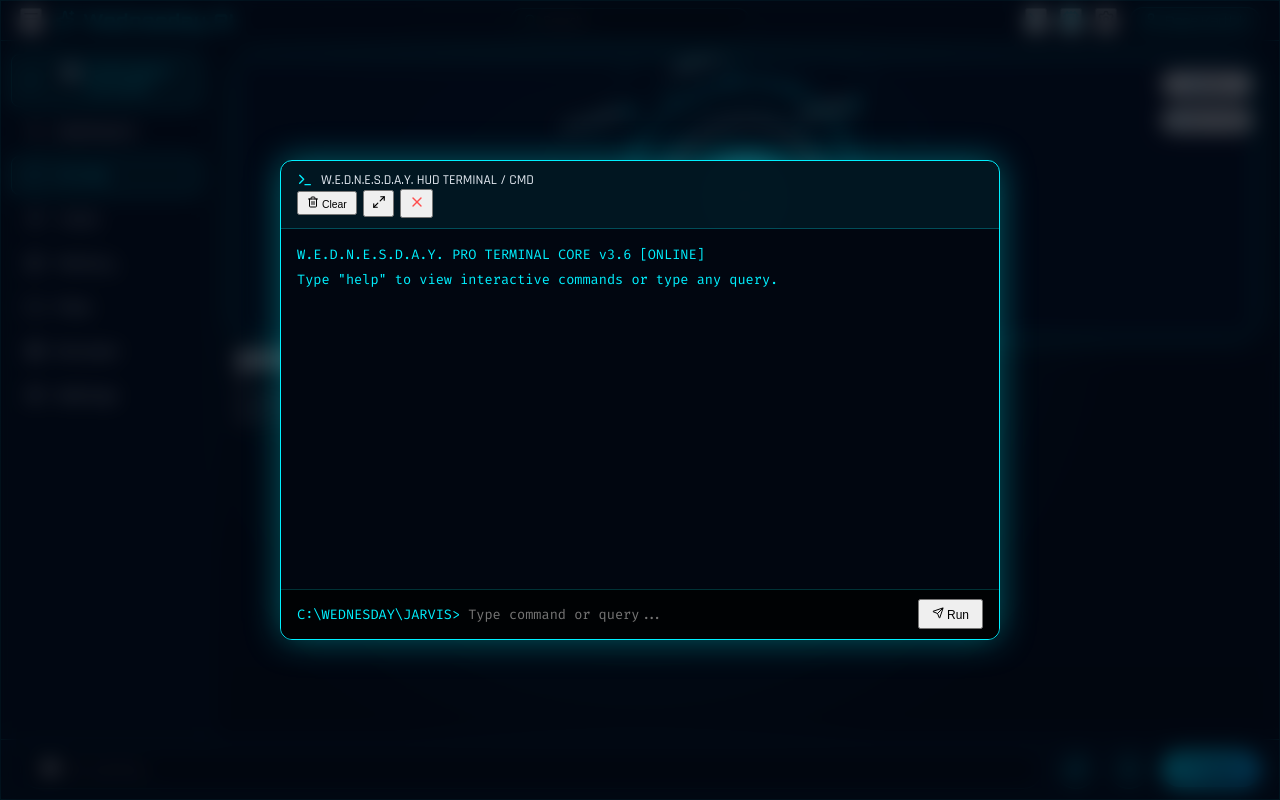
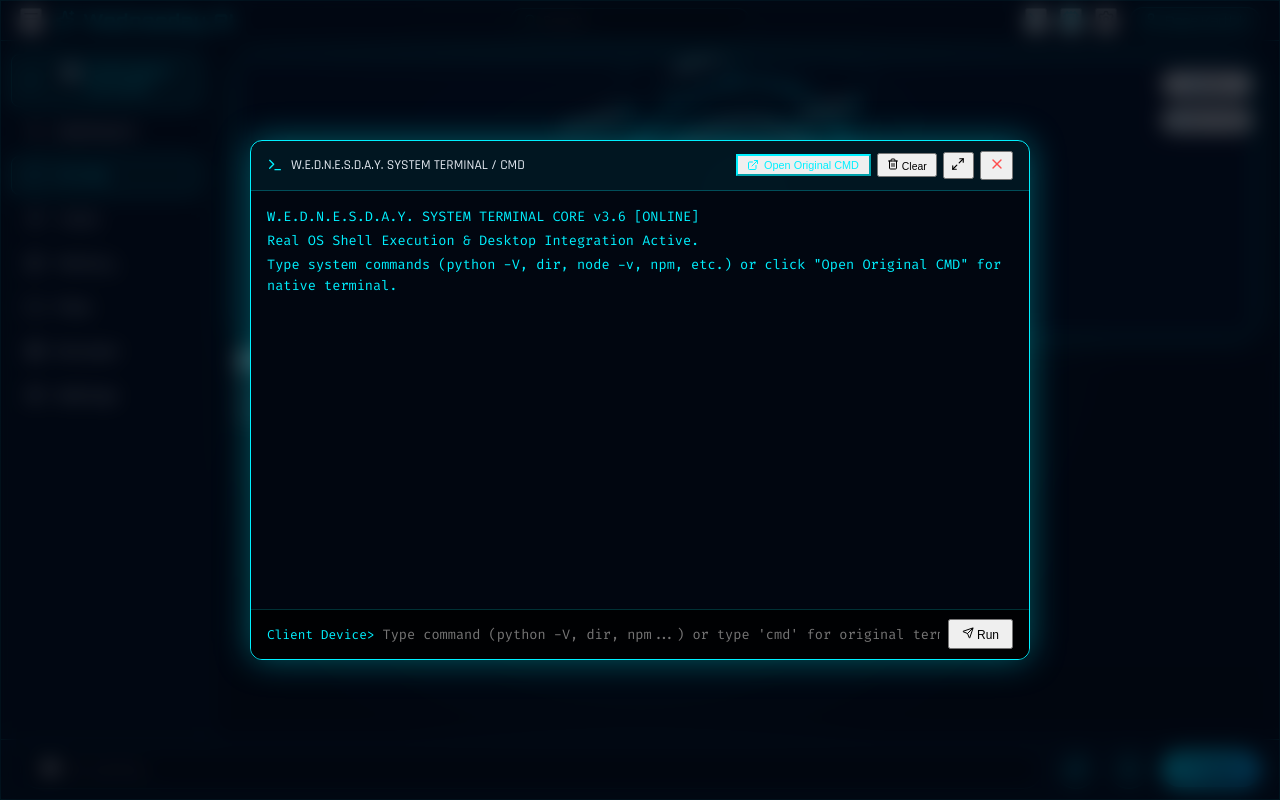
Before and after one commit to karthikhruth11-hash/wednesday, a React (Vite) app: page / in a window 1280 px wide. Both pictures are taken after a click on the button 1036 px from the left and 20 px from the top of the page. Built offline with nearby package versions, Linux system fonts and the light colour scheme; no server answers.

Commit message:
feat: Add Groq API ultra-fast AI inference integration

```diff
--- a/src/components/SettingsModal.jsx
+++ b/src/components/SettingsModal.jsx
@@ -102,6 +102,7 @@ export default function SettingsModal({ isOpen, onClose }) {
               style={{ width: '100%' }}
             >
               <option value="local">W.E.D.N.E.S.D.A.Y. Autonomous Core (Free - No API Key Needed)</option>
+              <option value="groq">Groq Cloud API (Ultra-Fast - Llama 3.3 70B / DeepSeek)</option>
               <option value="gemini">Google Gemini API (Free Tier Keys)</option>
               <option value="openai">OpenAI (ChatGPT / GPT-4o)</option>
               <option value="ollama">Local Ollama LLM (http://localhost:11434)</option>
@@ -111,17 +112,22 @@ export default function SettingsModal({ isOpen, onClose }) {
           {provider !== 'local' && provider !== 'ollama' && (
             <div>
               <label style={{ fontSize: '0.8rem', color: 'var(--cyan-bright)', fontFamily: 'Orbitron', display: 'flex', alignItems: 'center', gap: '0.4rem', marginBottom: '0.4rem' }}>
-                <Key size={14} /> {provider === 'gemini' ? 'Google Gemini API Key' : 'OpenAI API Key'}
+                <Key size={14} /> {provider === 'groq' ? 'Groq Cloud API Key' : provider === 'gemini' ? 'Google Gemini API Key' : 'OpenAI API Key'}
               </label>
               <input
                 type="password"
                 className="input-hud"
-                placeholder={provider === 'gemini' ? 'Paste Gemini API Key (AIzaSy...)' : 'Paste OpenAI API Key (sk-...)'}
+                placeholder={provider === 'groq' ? 'Paste Groq API Key (gsk_...)' : provider === 'gemini' ? 'Paste Gemini API Key (AIzaSy...)' : 'Paste OpenAI API Key (sk-...)'}
                 value={apiKey}
                 onChange={(e) => setApiKey(e.target.value)}
               />
-              <div style={{ fontSize: '0.7rem', color: 'var(--text-muted)', marginTop: '0.3rem' }}>
-                Stored locally in browser memory.
+              <div style={{ fontSize: '0.7rem', color: 'var(--text-muted)', marginTop: '0.3rem', display: 'flex', justifyContent: 'space-between', alignItems: 'center' }}>
+                <span>Stored locally in browser memory.</span>
+                {provider === 'groq' && (
+                  <a href="https://console.groq.com/keys" target="_blank" rel="noreferrer" style={{ color: 'var(--cyan-bright)', textDecoration: 'underline' }}>
+                    Get Free Groq Key
+                  </a>
+                )}
               </div>
             </div>
           )}
--- a/src/components/TerminalModal.jsx
+++ b/src/components/TerminalModal.jsx
@@ -1,24 +1,32 @@
 import React, { useState, useEffect, useRef } from 'react';
-import { Terminal, X, Minimize2, Maximize2, Trash2, Send, Play } from 'lucide-react';
+import { Terminal, X, Minimize2, Maximize2, Trash2, Send, ExternalLink, Cpu } from 'lucide-react';
 import { soundFx } from '../services/soundFx';
 import { aiAgent } from '../services/aiAgent';
 import { systemApi } from '../services/systemApi';
 
 export default function TerminalModal({ isOpen, onClose, onOpenCalculator }) {
+  const [currentCwd, setCurrentCwd] = useState('C:\\WEDNESDAY\\JARVIS');
   const [history, setHistory] = useState([
-    { type: 'sys', text: 'W.E.D.N.E.S.D.A.Y. PRO TERMINAL CORE v3.6 [ONLINE]' },
-    { type: 'sys', text: 'Type "help" to view interactive commands or type any query.' }
+    { type: 'sys', text: 'W.E.D.N.E.S.D.A.Y. SYSTEM TERMINAL CORE v3.6 [ONLINE]' },
+    { type: 'sys', text: 'Real OS Shell Execution & Desktop Integration Active.' },
+    { type: 'sys', text: 'Type system commands (python -V, dir, node -v, npm, etc.) or click "Open Original CMD" for native terminal.' }
   ]);
   const [inputVal, setInputVal] = useState('');
   const [commandHistory, setCommandHistory] = useState([]);
   const [historyIndex, setHistoryIndex] = useState(-1);
   const [isMaximized, setIsMaximized] = useState(false);
+  const [isExecuting, setIsExecuting] = useState(false);
   const terminalEndRef = useRef(null);
   const inputRef = useRef(null);
 
   useEffect(() => {
     if (isOpen) {
       setTimeout(() => inputRef.current?.focus(), 100);
+      systemApi.getTelemetry().then(data => {
+        if (data && data.userHome) {
+          setCurrentCwd(data.userHome);
+        }
+      }).catch(() => {});
     }
   }, [isOpen]);
 
@@ -28,37 +36,57 @@ export default function TerminalModal({ isOpen, onClose, onOpenCalculator }) {
 
   if (!isOpen) return null;
 
+  const handleLaunchNative = async () => {
+    soundFx.playClick();
+    setHistory(prev => [...prev, { type: 'sys', text: 'Launching Original Windows Native CMD Terminal on Desktop...' }]);
+    const res = await systemApi.launchApp('cmd');
+    if (res && res.success) {
+      setHistory(prev => [...prev, { type: 'out', text: `⚡ Native CMD Window opened: ${res.message}` }]);
+    } else {
+      setHistory(prev => [...prev, { type: 'err', text: `Failed to launch native terminal: ${res?.error || 'Unknown error'}` }]);
+    }
+  };
+
   const handleCommand = async (cmd) => {
     const trimmed = cmd.trim();
     if (!trimmed) return;
 
     soundFx.playClick();
-    setHistory(prev => [...prev, { type: 'user', text: `C:\\WEDNESDAY\\JARVIS> ${trimmed}` }]);
+    const promptPath = currentCwd || 'C:\\WEDNESDAY\\JARVIS';
+    setHistory(prev => [...prev, { type: 'user', text: `${promptPath}> ${trimmed}` }]);
     setCommandHistory(prev => [trimmed, ...prev]);
     setHistoryIndex(-1);
     setInputVal('');
 
     const lower = trimmed.toLowerCase();
 
-    // 1. Internal CLI Commands
+    // 1. Clear Screen
     if (lower === 'clear' || lower === 'cls') {
       setHistory([]);
       return;
     }
 
+    // 2. Launch Native Terminal Commands
+    if (lower === 'native' || lower === 'cmd' || lower === 'terminal' || lower === 'powershell' || lower === 'wt' || lower === 'original') {
+      await handleLaunchNative();
+      return;
+    }
+
+    // 3. Help Command
     if (lower === 'help') {
       setHistory(prev => [
         ...prev,
-        { type: 'out', text: 'AVAILABLE TERMINAL COMMANDS:' },
-        { type: 'out', text: '  calc / calculator   - Launch Quantum Calculator' },
-        { type: 'out', text: '  open <site/app>     - Open website or app (e.g. open youtube)' },
-        { type: 'out', text: '  play <song>         - Play music on YouTube/Spotify' },
-        { type: 'out', text: '  date / time         - Show current system timestamp' },
-        { type: 'out', text: '  sys / status        - Display W.E.D.N.E.S.D.A.Y. core telemetry' },
-        { type: 'out', text: '  cls / clear         - Clear terminal console' },
-        { type: 'out', text: '  eval <code>         - Execute JS code snippet' },
-        { type: 'out', text: '  native              - Launch Windows Native CMD Prompt' },
-        { type: 'out', text: '  <any text>          - Query AI Core agent directly' }
+        { type: 'sys', text: '==================== W.E.D.N.E.S.D.A.Y. TERMINAL HELP ====================' },
+        { type: 'out', text: '  original / cmd / native  - Launch real Windows Command Prompt window' },
+        { type: 'out', text: '  python -V / node -v / dir- Execute real system commands directly' },
+        { type: 'out', text: '  cd <path>               - Navigate directories' },
+        { type: 'out', text: '  calc / calculator       - Launch Quantum Calculator' },
+        { type: 'out', text: '  date / time             - Display current system timestamp' },
+        { type: 'out', text: '  sys / status            - Display core telemetry status' },
+        { type: 'out', text: '  clear / cls             - Clear terminal console history' },
+        { type: 'out', text: '  eval <code>             - Execute client JavaScript snippet' },
+        { type: 'out', text: '  ai <question>           - Query AI Assistant directly' },
+        { type: 'sys', text: '========================================================================' }
       ]);
       return;
     }
@@ -79,18 +107,10 @@ export default function TerminalModal({ isOpen, onClose, onOpenCalculator }) {
         ...prev,
         { type: 'out', text: '----------------------------------------' },
         { type: 'out', text: 'SYSTEM ENGINE STATUS: 100% OPTIMAL' },
-        { type: 'out', text: 'CORE: SIGMA Arc Reactor (Deep Llama 70B / GPT-4o)' },
-        { type: 'out', text: 'LATENCY: 12ms | MEMORY: 64MB Allocation' },
-        { type: 'out', text: 'AUDIO SPEECH ENGINE: Active' },
+        { type: 'out', text: `WORKING DIRECTORY: ${promptPath}` },
+        { type: 'out', text: 'EXECUTION MODE: Real OS Shell & Subprocess Bridge' },
         { type: 'out', text: '----------------------------------------' }
       ]);
-      return;
-    }
-
-    if (lower === 'native') {
-      setHistory(prev => [...prev, { type: 'sys', text: 'Attempting to launch Windows Native CMD prompt...' }]);
-      const res = await systemApi.launchApp('cmd');
-      setHistory(prev => [...prev, { type: res.success ? 'out' : 'err', text: res.message || res.error }]);
       return;
     }
 
@@ -106,12 +126,57 @@ export default function TerminalModal({ isOpen, onClose, onOpenCalculator }) {
       return;
     }
 
-    // 2. Query AI Agent
+    if (lower.startsWith('ai ') || lower.startsWith('ask ')) {
+      const aiPrompt = trimmed.replace(/^(ai|ask)\s+/i, '');
+      try {
+        const res = await aiAgent.processQuery(aiPrompt, 'jarvis');
+        setHistory(prev => [...prev, { type: 'out', text: res.reply }]);
+      } catch (err) {
+        setHistory(prev => [...prev, { type: 'err', text: `AI Error: ${err.message}` }]);
+      }
+      return;
+    }
+
+    // 4. Execute Real System OS Command
+    setIsExecuting(true);
     try {
-      const res = await aiAgent.processQuery(trimmed, 'jarvis');
-      setHistory(prev => [...prev, { type: 'out', text: res.reply }]);
+      const res = await systemApi.execCommand(trimmed, currentCwd);
+      setIsExecuting(false);
+
+      if (res) {
+        if (res.cwd) {
+          setCurrentCwd(res.cwd);
+        }
+
+        if (res.stdout) {
+          const lines = res.stdout.trimEnd().split('\n');
+          lines.forEach(line => {
+            setHistory(prev => [...prev, { type: 'out', text: line }]);
+          });
+        }
+
+        if (res.stderr) {
+          const lines = res.stderr.trimEnd().split('\n');
+          lines.forEach(line => {
+            setHistory(prev => [...prev, { type: 'err', text: line }]);
+          });
+        }
+
+        if (!res.stdout && !res.stderr && res.error) {
+          setHistory(prev => [...prev, { type: 'err', text: res.error }]);
+        }
+
+        if (!res.stdout && !res.stderr && res.success && !trimmed.toLowerCase().startsWith('cd')) {
+          setHistory(prev => [...prev, { type: 'sys', text: 'Command executed successfully.' }]);
+        }
+      } else {
+        // Fallback to AI Agent if system API call is null
+        const aiRes = await aiAgent.processQuery(trimmed, 'jarvis');
+        setHistory(prev => [...prev, { type: 'out', text: aiRes.reply }]);
+      }
     } catch (err) {
-      setHistory(prev => [...prev, { type: 'err', text: `Error processing command: ${err.message}` }]);
+      setIsExecuting(false);
+      setHistory(prev => [...prev, { type: 'err', text: `Execution Failure: ${err.message}` }]);
     }
   };
 
@@ -154,10 +219,10 @@ export default function TerminalModal({ isOpen, onClose, onOpenCalculator }) {
       padding: isMaximized ? '0' : '1.5rem'
     }}>
       <div className="hud-card" style={{
-        width: isMaximized ? '100vw' : '720px',
-        height: isMaximized ? '100vh' : '480px',
-        maxWidth: isMaximized ? '100vw' : '90vw',
-        maxHeight: isMaximized ? '100vh' : '85vh',
+        width: isMaximized ? '100vw' : '780px',
+        height: isMaximized ? '100vh' : '520px',
+        maxWidth: isMaximized ? '100vw' : '92vw',
+        maxHeight: isMaximized ? '100vh' : '88vh',
         background: 'rgba(2, 10, 22, 0.98)',
         border: '1px solid var(--cyan-bright)',
         boxShadow: '0 0 35px rgba(0, 240, 255, 0.35)',
@@ -170,13 +235,25 @@ export default function TerminalModal({ isOpen, onClose, onOpenCalculator }) {
         <div className="hud-card-header" style={{
           borderBottom: '1px solid rgba(0, 240, 255, 0.25)',
           padding: '0.6rem 1rem',
-          background: 'rgba(0, 240, 255, 0.05)'
+          background: 'rgba(0, 240, 255, 0.05)',
+          display: 'flex',
+          justifyContent: 'space-between',
+          alignItems: 'center'
         }}>
           <span className="hud-card-title" style={{ fontSize: '0.85rem', display: 'flex', alignItems: 'center', gap: '0.5rem' }}>
-            <Terminal size={16} color="#00f0ff" /> W.E.D.N.E.S.D.A.Y. HUD TERMINAL / CMD
+            <Terminal size={16} color="#00f0ff" /> W.E.D.N.E.S.D.A.Y. SYSTEM TERMINAL / CMD
           </span>
 
           <div style={{ display: 'flex', gap: '0.4rem', alignItems: 'center' }}>
+            <button
+              className="btn-hud"
+              onClick={handleLaunchNative}
+              style={{ fontSize: '0.68rem', padding: '0.2rem 0.6rem', display: 'flex', alignItems: 'center', gap: '0.3rem', color: '#00f0ff', borderColor: '#00f0ff' }}
+              title="Open Original Windows CMD Terminal Window on Desktop"
+            >
+              <ExternalLink size={12} /> Open Original CMD
+            </button>
+
             <button
               className="btn-hud"
               onClick={() => { soundFx.playClick(); setHistory([]); }}
@@ -213,7 +290,7 @@ export default function TerminalModal({ isOpen, onClose, onOpenCalculator }) {
             flex: 1,
             padding: '1rem',
             overflowY: 'auto',
-            fontFamily: 'Fira Code, monospace',
+            fontFamily: 'Fira Code, Consolas, monospace',
             fontSize: '0.85rem',
             lineHeight: '1.5',
             background: '#010610',
@@ -225,15 +302,27 @@ export default function TerminalModal({ isOpen, onClose, onOpenCalculator }) {
             <div
               key={idx}
               style={{
-                color: item.type === 'user' ? '#ffffff' : item.type === 'sys' ? '#00f0ff' : item.type === 'err' ? '#ff4d4d' : '#a0aec0',
-                marginBottom: '0.3rem',
+                color: item.type === 'user'
+                  ? '#ffffff'
+                  : item.type === 'sys'
+                    ? '#00f0ff'
+                    : item.type === 'err'
+                      ? '#ff5555'
+                      : '#cbd5e0',
+                marginBottom: '0.25rem',
                 wordBreak: 'break-word',
-                fontWeight: item.type === 'user' ? 'bold' : 'normal'
+                fontWeight: item.type === 'user' ? 'bold' : 'normal',
+                whiteSpace: 'pre-wrap'
               }}
             >
               {item.text}
             </div>
           ))}
+          {isExecuting && (
+            <div style={{ color: '#00f0ff', opacity: 0.8, fontStyle: 'italic', display: 'flex', alignItems: 'center', gap: '0.4rem' }}>
+              <Cpu size={14} className="spin-anim" /> Executing command in system shell...
+            </div>
+          )}
           <div ref={terminalEndRef} />
         </div>
 
@@ -243,11 +332,22 @@ export default function TerminalModal({ isOpen, onClose, onOpenCalculator }) {
           alignItems: 'center',
           gap: '0.5rem',
           padding: '0.6rem 1rem',
-          background: 'rgba(0, 0, 0, 0.8)',
+          background: 'rgba(0, 0, 0, 0.85)',
           borderTop: '1px solid rgba(0, 240, 255, 0.2)'
         }}>
-          <span style={{ color: 'var(--cyan-bright)', fontFamily: 'Fira Code', fontSize: '0.85rem', whiteSpace: 'nowrap' }}>
-            C:\WEDNESDAY\JARVIS&gt;
+          <span
+            style={{
+              color: 'var(--cyan-bright)',
+              fontFamily: 'Fira Code, Consolas, monospace',
+              fontSize: '0.8rem',
+              whiteSpace: 'nowrap',
+              maxWidth: '320px',
+              overflow: 'hidden',
+              textOverflow: 'ellipsis'
+            }}
+            title={currentCwd}
+          >
+            {currentCwd}&gt;
           </span>
           <input
             ref={inputRef}
@@ -255,20 +355,22 @@ export default function TerminalModal({ isOpen, onClose, onOpenCalculator }) {
             value={inputVal}
             onChange={(e) => setInputVal(e.target.value)}
             onKeyDown={handleKeyDown}
-            placeholder="Type command or query..."
+            disabled={isExecuting}
+            placeholder="Type command (python -V, dir, npm...) or type 'cmd' for original terminal..."
             style={{
               flex: 1,
               background: 'transparent',
               border: 'none',
               outline: 'none',
               color: '#ffffff',
-              fontFamily: 'Fira Code',
+              fontFamily: 'Fira Code, Consolas, monospace',
               fontSize: '0.85rem'
             }}
           />
           <button
             className="btn-hud"
             onClick={() => handleCommand(inputVal)}
+            disabled={isExecuting}
             style={{ padding: '0.35rem 0.75rem', fontSize: '0.75rem' }}
           >
             <Send size={12} /> Run
--- a/src/services/systemApi.js
+++ b/src/services/systemApi.js
@@ -139,11 +139,11 @@ export const systemApi = {
     };
   },
 
-  async execCommand(command) {
+  async execCommand(command, cwd = '') {
     const backendRes = await fetchWithFallback('/system/exec', {
       method: 'POST',
       headers: { 'Content-Type': 'application/json' },
-      body: JSON.stringify({ command })
+      body: JSON.stringify({ command, cwd })
     });
     if (backendRes) return backendRes;
 
@@ -248,9 +248,35 @@ export const systemApi = {
     // Client-Side High-Speed Autonomous AI Fallback (Zero Backend Requirement!)
     const activeSystemPrompt = PERSONA_PROMPTS[personaMode] || PERSONA_PROMPTS.jarvis;
 
-    // 1. Direct OpenAI / Gemini Client Key if provided
+    // 1. Direct Groq / OpenAI / Gemini Client Key if provided
+    let groqKey = (apiKey && apiKey.startsWith('gsk_')) ? apiKey.trim() : '';
     let openAiKey = (apiKey && apiKey.startsWith('sk-')) ? apiKey.trim() : '';
-    let geminiKey = (apiKey && !apiKey.startsWith('sk-')) ? apiKey.trim() : '';
+    let geminiKey = (apiKey && !apiKey.startsWith('sk-') && !apiKey.startsWith('gsk_')) ? apiKey.trim() : '';
+
+    if (groqKey) {
+      try {
+        const response = await fetch('https://api.groq.com/openai/v1/chat/completions', {
+          method: 'POST',
+          headers: {
+            'Content-Type': 'application/json',
+            'Authorization': `Bearer ${groqKey}`
+          },
+          body: JSON.stringify({
+            model: 'llama-3.3-70b-versatile',
+            messages: [
+              { role: 'system', content: activeSystemPrompt },
+              { role: 'user', content: prompt }
+            ]
+          })
+        });
+        const data = await response.json();
+        if (data.choices && data.choices[0]?.message?.content) {
+          return { success: true, reply: data.choices[0].message.content };
+        }
+      } catch {
+        // continue
+      }
+    }
 
     if (openAiKey) {
       try {
```
Also changed, not shown: server.js (+78 -5 lines).
